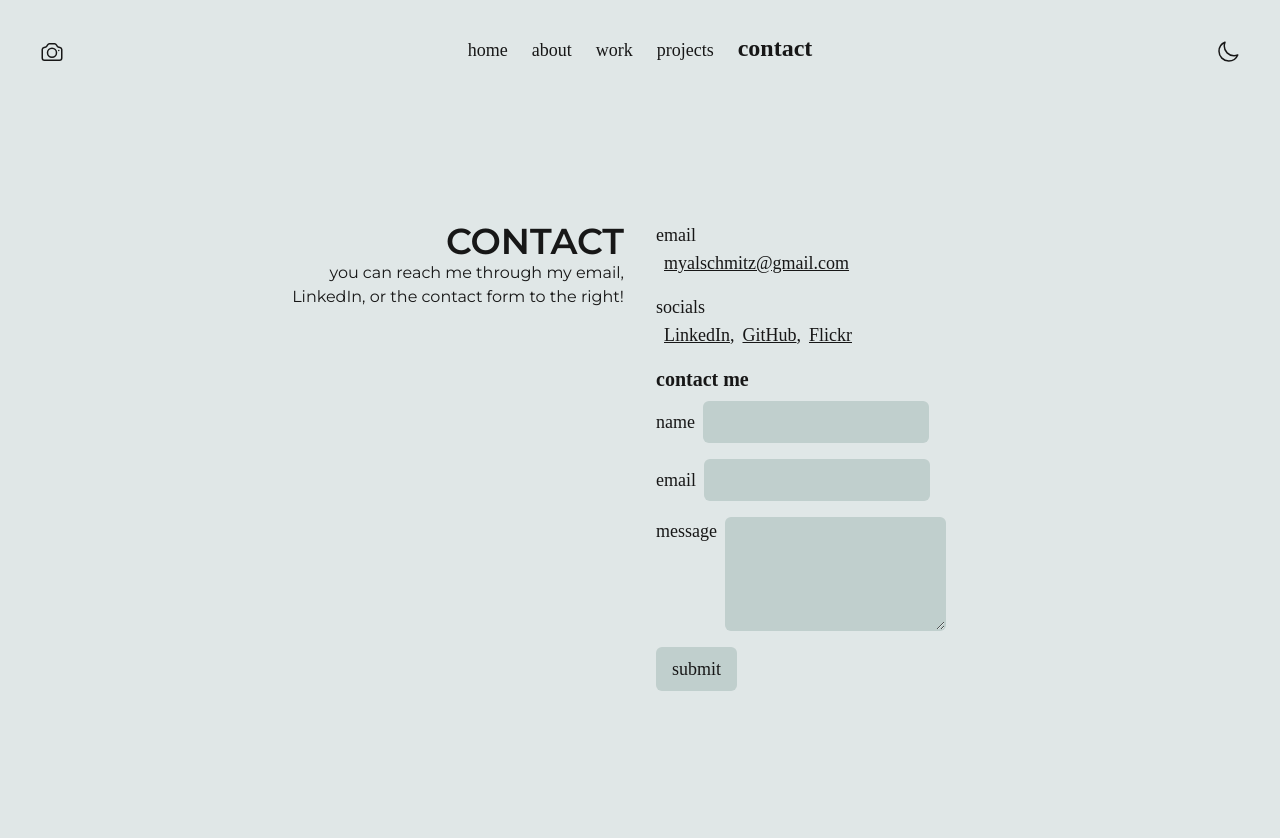
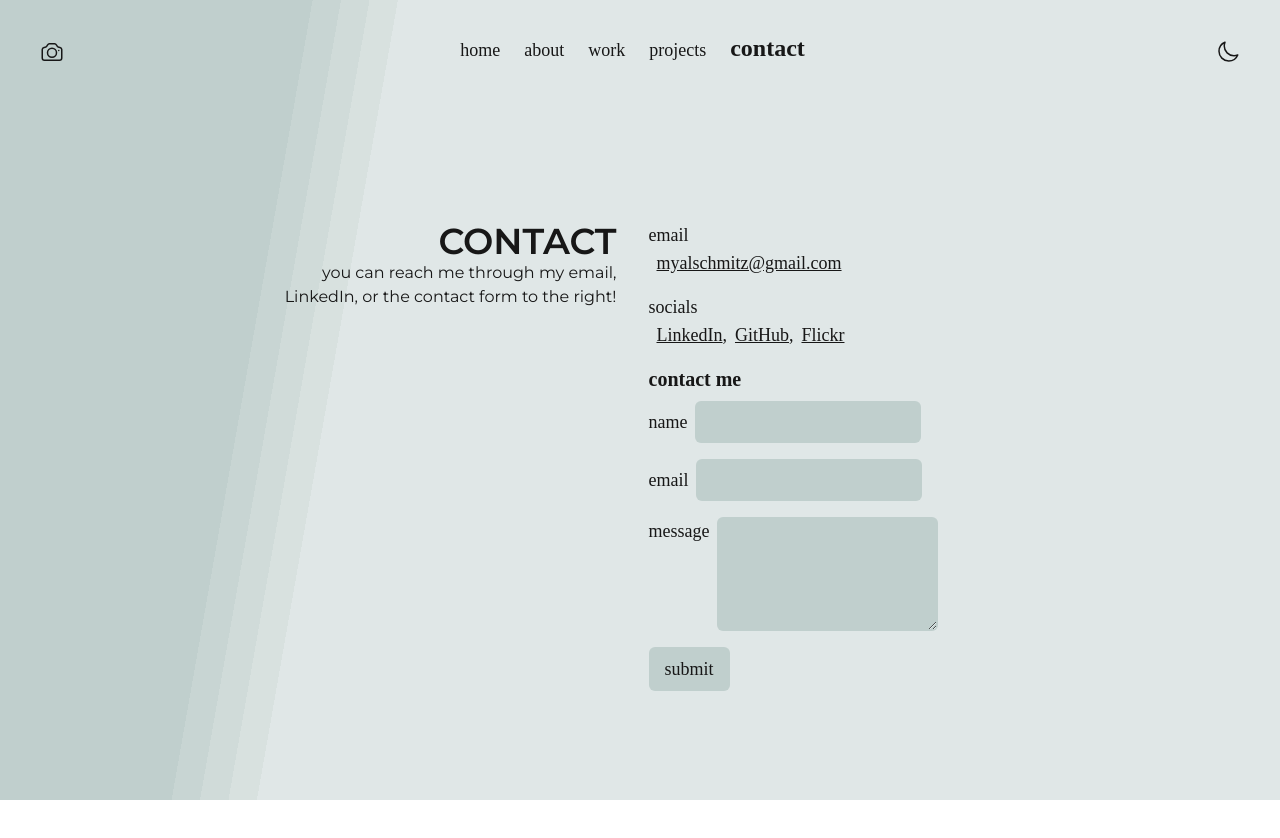
Before and after one commit to myaschmitz/myaschmitz.github.io, a Next.js app: page /contact in a window 1280 px wide. Shown: the top 838 px of the page. Built offline with nearby package versions, Linux system fonts and the light colour scheme; a web font is replaced by a local one.

Commit message:
style updates

```diff
--- a/src/app/globals.css
+++ b/src/app/globals.css
@@ -24,6 +24,10 @@
   --foreground: #171717;
 }
 
+html {
+  scrollbar-gutter: stable;
+}
+
 html.dark {
   --background: var(--color-cape-cod-950);
   --foreground: #ededed;
@@ -48,9 +52,49 @@ html.dark {
 }
 
 body {
-  background-color: var(--background);
+  position: relative;
   color: var(--foreground);
-  transition: background-color 0.3s ease, color 0.3s ease;
+  min-height: 100vh;
+}
+
+body::before {
+  content: "";
+  position: fixed;
+  top: 0;
+  left: 0;
+  width: 100vw;
+  height: 100vh;
+  background: linear-gradient(
+    100deg,
+    #c0cfcd 0%,
+    #c0cfcd 22%,
+    #c8d5d3 22%,
+    #c8d5d3 24%,
+    #d0dbd9 24%,
+    #d0dbd9 26%,
+    #d8e1df 26%,
+    #d8e1df 28%,
+    #e0e7e7 28%,
+    #e0e7e7 100%
+  );
+  z-index: -1;
+  transition: background 0.3s ease;
+}
+
+html.dark body::before {
+  background: linear-gradient(
+    100deg,
+    #161c1d 0%,
+    #161c1d 22%,
+    #1a2021 22%,
+    #1a2021 24%,
+    #1d2425 24%,
+    #1d2425 26%,
+    #202829 26%,
+    #202829 28%,
+    #242c2d 28%,
+    #242c2d 100%
+  );
 }
 
 .form-input,
--- a/src/app/work/page.js
+++ b/src/app/work/page.js
@@ -7,7 +7,7 @@ export default function Work() {
         <Navigation />
       </div>
       <div className="min-h-screen flex items-center justify-center">
-        <div className="max-w-4xl mx-auto w-full">
+        <div className="max-w-3xl mx-auto w-full">
           <div className="grid grid-cols-2 gap-8">
           <div className="text-right flex flex-col justify-start">
             <h2 className="text-4xl font-semibold">WORK</h2>
@@ -15,19 +15,23 @@ export default function Work() {
           </div>
           <div className="text-left text-lg font-[--font-playfair-display]">
             <div className="mb-4">
-                <div className="mb-0 text-2xl">software engineer ii <span className="text-base">@ <a href="https://www.collinsaerospace.com" target="_blank" className="hover:underline">Collins Aerospace</a></span></div>
+                <div className="mb-0 text-2xl font-bold">software engineer ii</div>
+                <div className="text-base">// <a href="https://www.collinsaerospace.com" target="_blank" className="hover:underline">Collins Aerospace</a></div>
                 <div className="ml-4">august 2022 - present</div>
             </div>
             <div className="mb-4">
-                <div className="mb-0 text-2xl">software engineer intern <span className="text-base">@ <a href="https://www.collinsaerospace.com" target="_blank" className="hover:underline">Collins Aerospace</a></span></div>
+                <div className="mb-0 text-2xl font-bold">software engineer intern</div>
+                <div className="text-base">// <a href="https://www.collinsaerospace.com" target="_blank" className="hover:underline">Collins Aerospace</a></div>
                 <div className="ml-4">may 2021 - august 2022</div>
             </div>
             <div className="mb-4">
-                <div className="mb-0 text-2xl">software engineer intern <span className="text-base">@ <a href="https://www.collinsaerospace.com" target="_blank" className="hover:underline">Collins Aerospace</a></span></div>
+                <div className="mb-0 text-2xl font-bold">software engineer intern</div>
+                <div className="text-base">// <a href="https://www.collinsaerospace.com" target="_blank" className="hover:underline">Collins Aerospace</a></div>
                 <div className="ml-4">may 2020 - august 2020</div>
             </div>
             <div className="mb-0">
-                <div className="mb-0 text-2xl">software engineer intern <span className="text-base">@ <a href="https://www.medtronic.com" target="_blank" className="hover:underline">Medtronic</a></span></div>
+                <div className="mb-0 text-2xl font-bold">software engineer intern</div>
+                <div className="text-base">// <a href="https://www.medtronic.com" target="_blank" className="hover:underline">Medtronic</a></div>
                 <div className="ml-4">may 2019 - august 2019</div>
             </div>
           </div>
```
